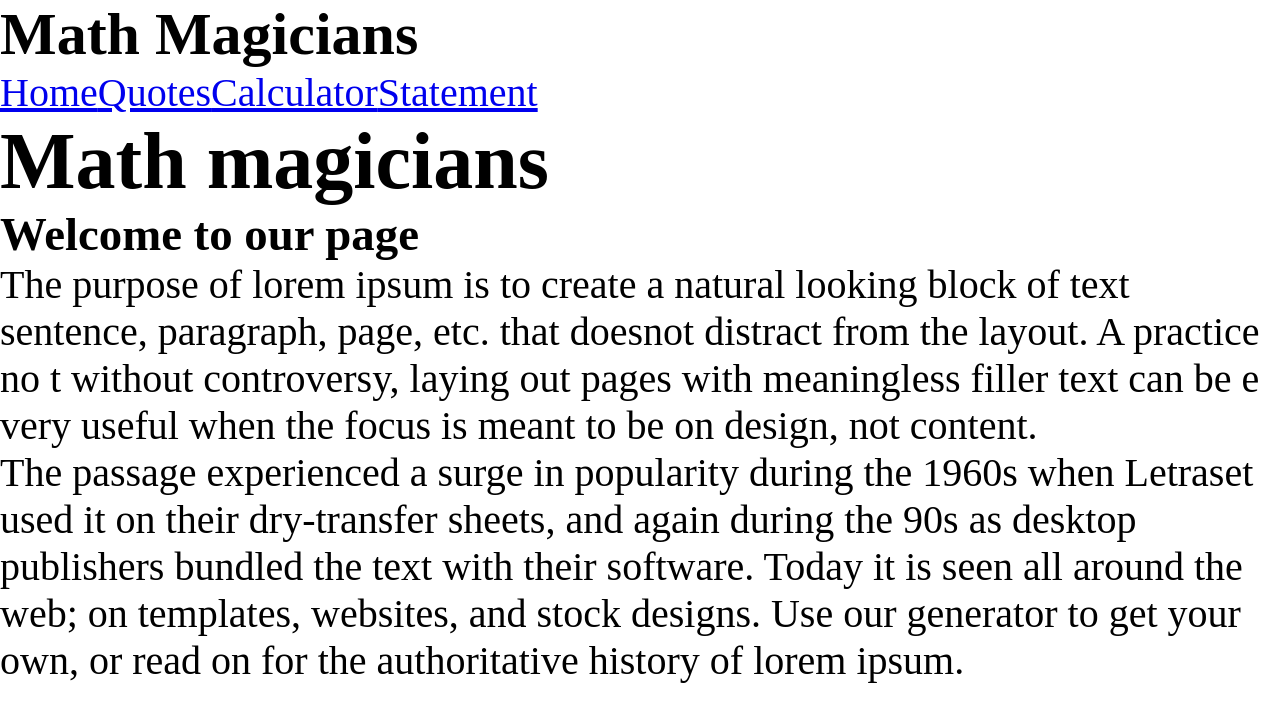
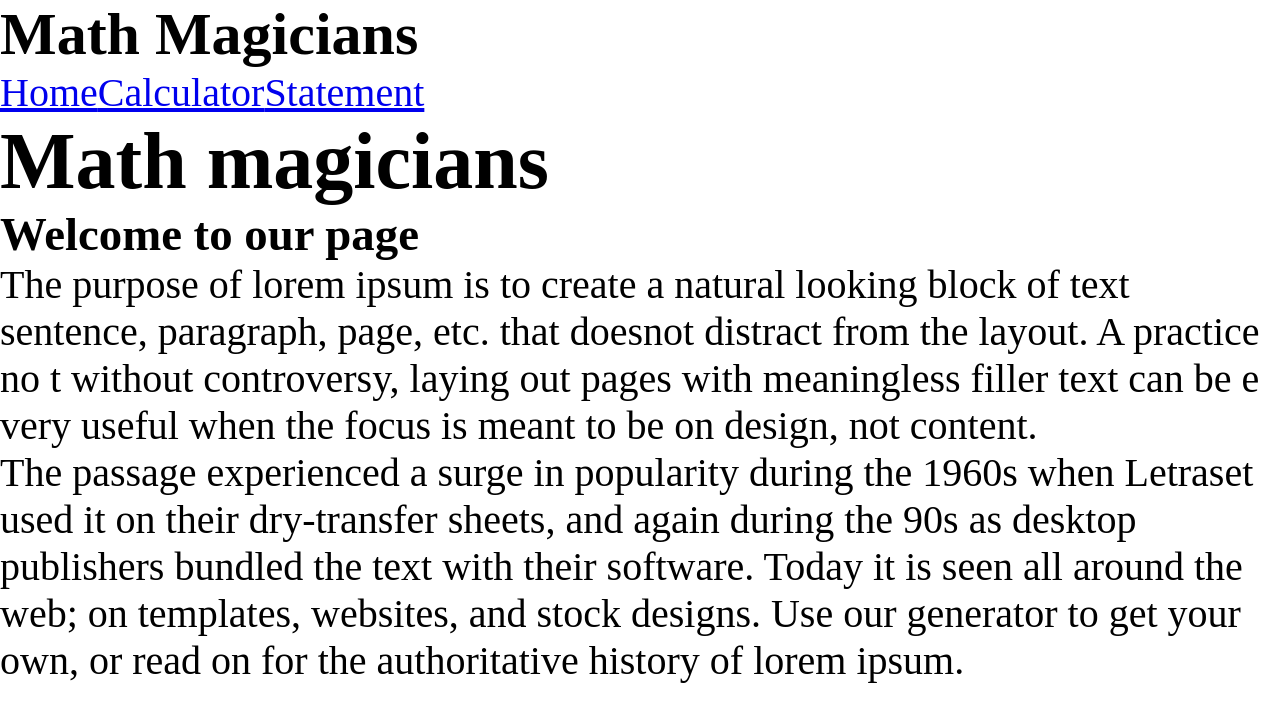
Before and after one commit to eerapheal/my-math-apps, a React (Create React App) app: page / in a window 1280 px wide. Shown: the top 722 px of the page. Built offline with nearby package versions, Linux system fonts and the light colour scheme; the HTML template or start-up script is replaced by a standard one.

Commit message:
unused file removed

```diff
--- a/src/App.js
+++ b/src/App.js
@@ -2,7 +2,6 @@ import React, { Component } from 'react';
 import { BrowserRouter as Router, Routes, Route } from 'react-router-dom';
 import Calculator from './component/calculator';
 import Home from './component/Home';
-import Qoutes from './component/Qoutes';
 import Nav from './component/Nav';
 import Statement from './component/statement';
 
@@ -16,7 +15,6 @@ class App extends Component {
         <Routes>
           <Route path="/" element={<Home />} />
           <Route path="/statement" element={<Statement />} />
-          <Route path="/qoutes" element={<Qoutes />} />
           <Route path="/calculator" element={<Calculator />} />
           </Routes>
       </Router>
--- a/src/component/Nav.js
+++ b/src/component/Nav.js
@@ -7,7 +7,6 @@ const Nav = () => (
     <nav className="nav-links">
       <h1 className="Heading"> Math Magicians </h1>
       <Link to="/">Home</Link>
-      <Link to="/quotes">Quotes</Link>
       <Link to="/calculator">Calculator</Link>
       <Link to="/Statement">Statement</Link>
     </nav>
```
Also changed, not shown: src/component/Qoutes.js (deleted).
